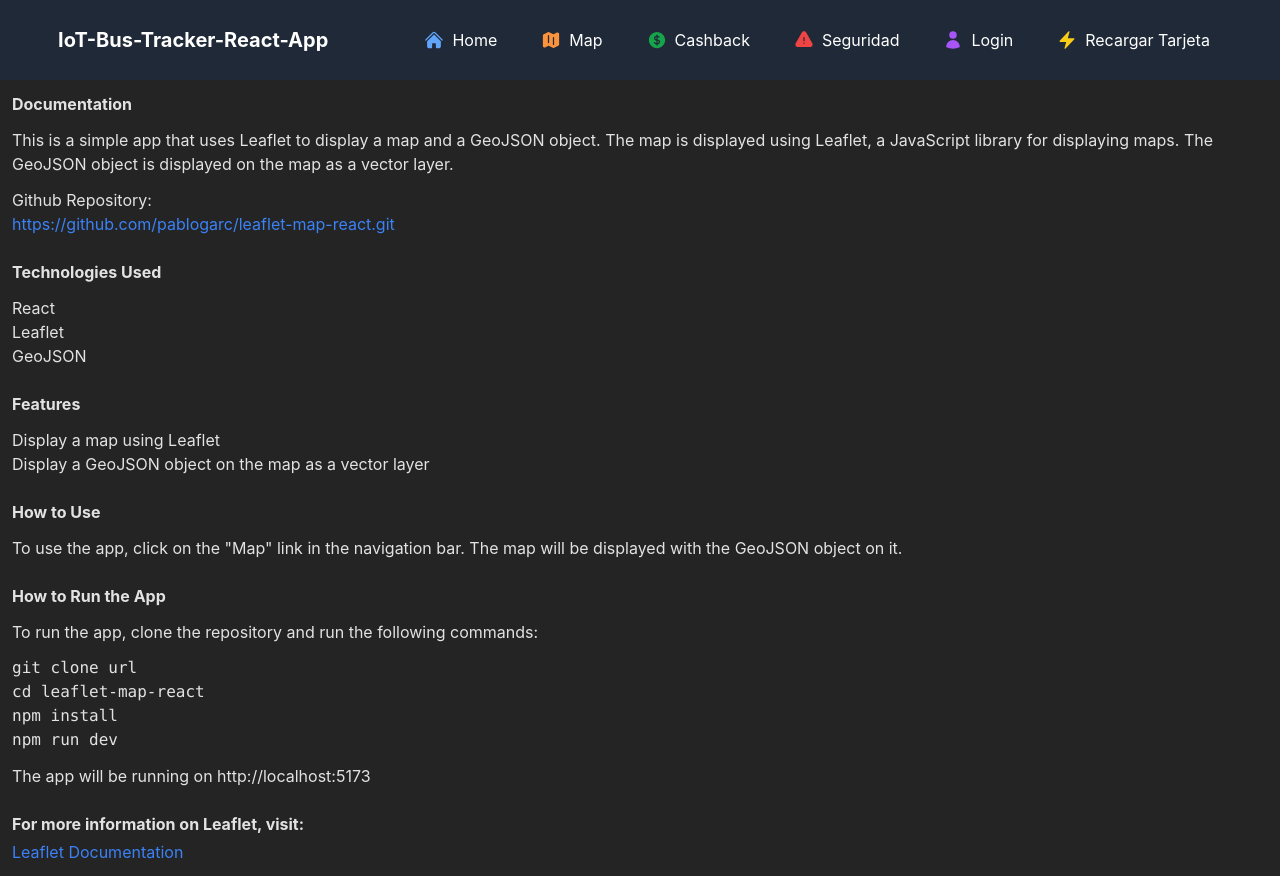
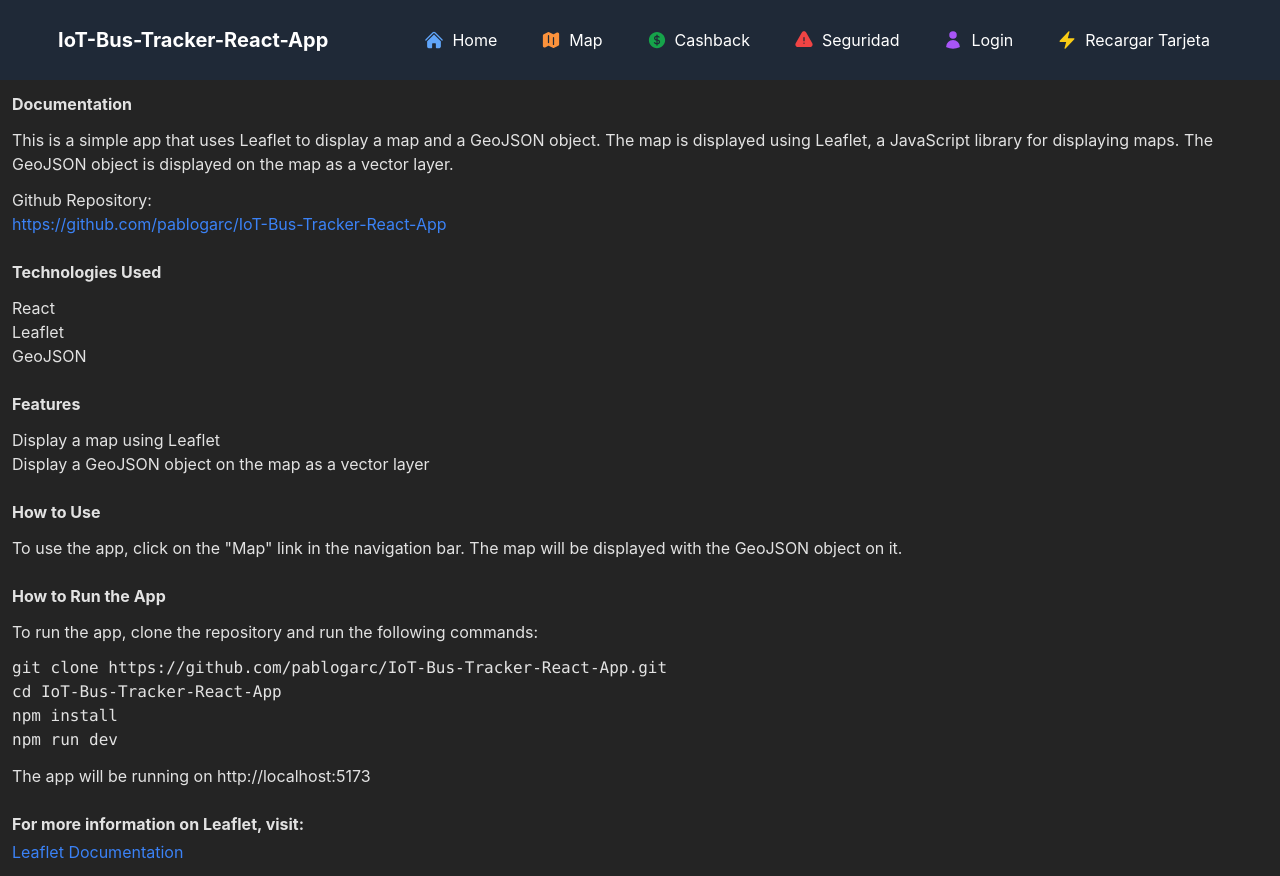
Before and after one commit to pablogarc/IoT-Bus-Tracker-React-App, a React (Vite) app: page / in a window 1280 px wide. Built offline with nearby package versions, Linux system fonts and the light colour scheme.

Commit message:
Update README and Home component for IoT Bus Tracker app

```diff
--- a/src/pages/Home/Home.tsx
+++ b/src/pages/Home/Home.tsx
@@ -1,5 +1,5 @@
 const Home = () => {
-  const githubUrl = "https://github.com/pablogarc/leaflet-map-react.git";
+  const githubUrl = "https://github.com/pablogarc/IoT-Bus-Tracker-React-App";
 
   return (
     <>
@@ -44,10 +44,10 @@
           To run the app, clone the repository and run the following commands:
         </p>
         <pre>
-          <code>git clone url</code>
+          <code>git clone https://github.com/pablogarc/IoT-Bus-Tracker-React-App.git</code>
         </pre>
         <pre>
-          <code>cd leaflet-map-react</code>
+          <code>cd IoT-Bus-Tracker-React-App</code>
         </pre>
         <pre>
           <code>npm install</code>
```
Also changed, not shown: 1 other file (tests, documents, lock files or other folders).
